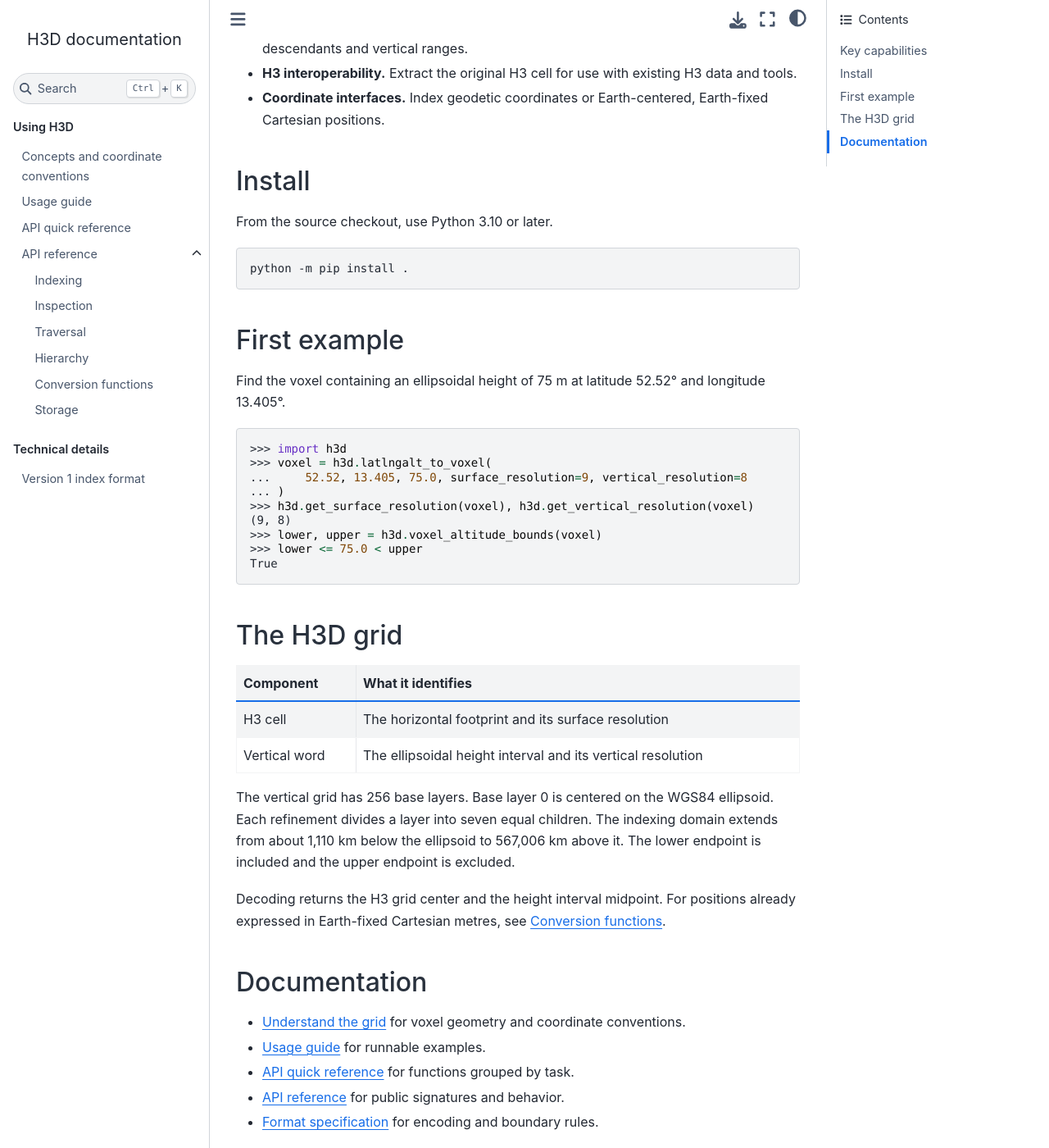
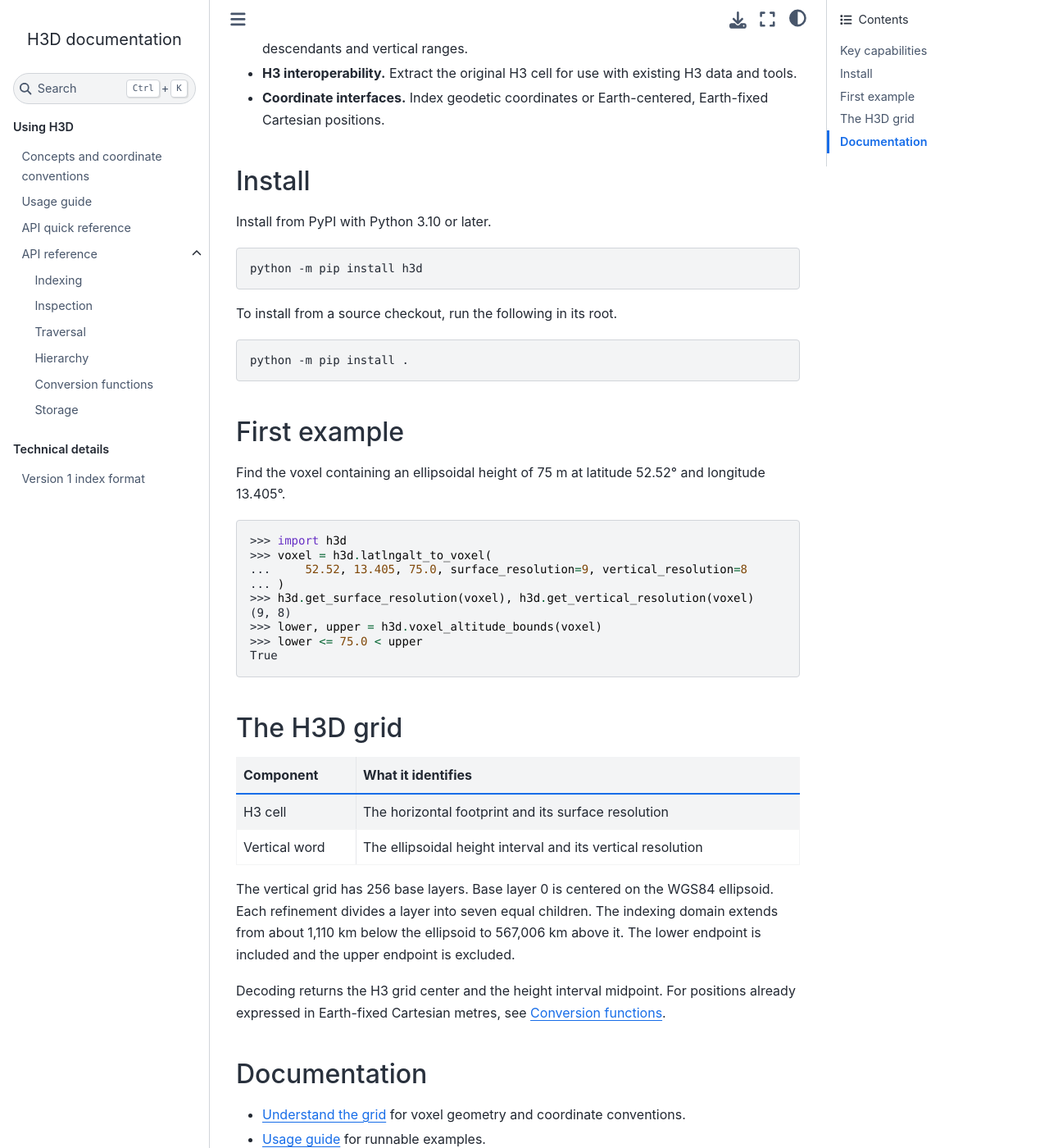
Before and after one commit to piglabsai/h3d, a Sphinx documentation site: the page built from docs/index.md, in a window 1280 px wide and 1400 px high, scrolled down 523 px. Shown: the whole window at 82% size. Built offline with Sphinx 7.4.7 and the Sphinx Book theme 1.1.4, drawn with Linux system fonts in a browser that asks for light colours; some of the changed text lies outside the part shown.

Commit message:
Update documentation home for the PyPI release

````diff
--- a/docs/index.md
+++ b/docs/index.md
@@ -22,7 +22,13 @@ a WGS84 ellipsoidal height interval in a single 128-bit identifier.
 
 ## Install
 
-From the source checkout, use Python 3.10 or later.
+Install from PyPI with Python 3.10 or later.
+
+```console
+python -m pip install h3d
+```
+
+To install from a source checkout, run the following in its root.
 
 ```console
 python -m pip install .
````
Also changed, not shown: other parts of docs/index.md (+2 -0 lines).
